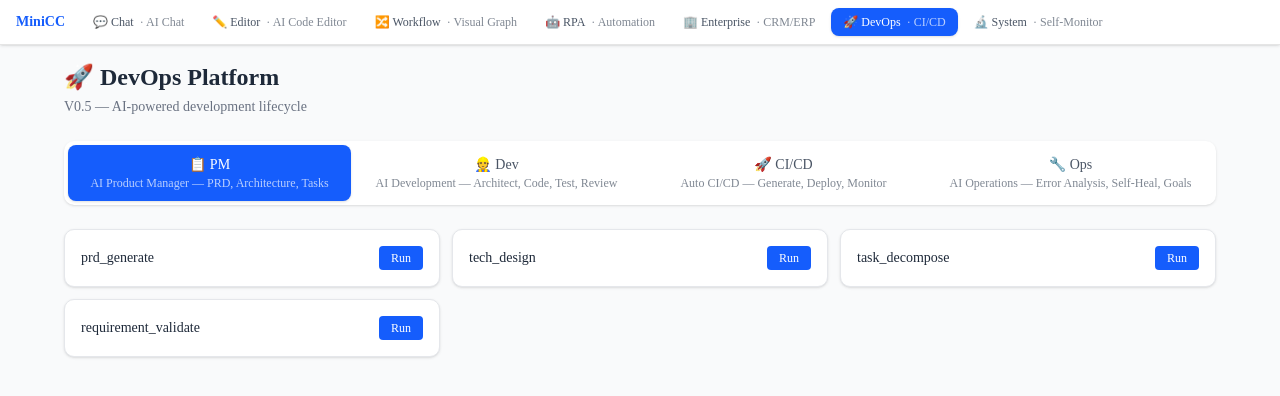
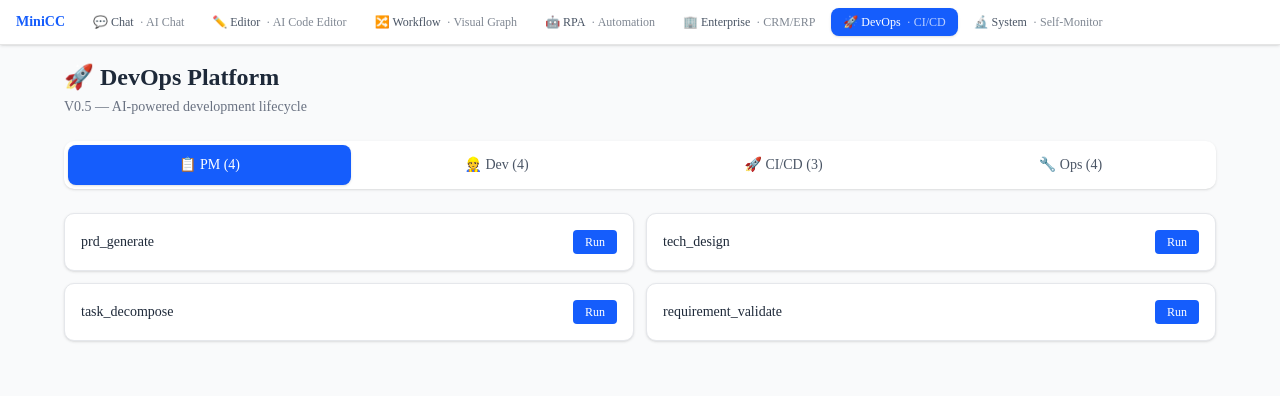
Before and after one commit to Athenavi/minicc, a Next.js app in the folder frontend/: page /devops in a window 1280 px wide. Shown: the top 396 px of the page. Built offline with nearby package versions, Linux system fonts and the light colour scheme.

Commit message:
fix: devops + system pages use real tool execution API

```diff
--- a/frontend/src/app/devops/page.tsx
+++ b/frontend/src/app/devops/page.tsx
@@ -1,40 +1,23 @@
 "use client";
 
 import { useState } from "react";
+import { useToolRunner } from "@/hooks/useToolRunner";
 
 export default function DevOpsDashboard() {
   const [activeTab, setActiveTab] = useState("pm");
   const [result, setResult] = useState("");
+  const { runTool } = useToolRunner();
 
-  const runTool = async (name: string) => {
-    setResult(`Running ${name}...`);
-    try {
-      const resp = await fetch("http://localhost:8000/api/submit", {
-        method: "POST", headers: { "Content-Type": "application/json" },
-        body: JSON.stringify({ message: `/tools ${name}`, session_id: "devops" }),
-      });
-      const data = await resp.json();
-      setResult(data.output || `Done: ${name}`);
-    } catch (err: any) { setResult(`Error: ${err.message}`); }
+  const handleRun = async (name: string) => {
+    setResult("Running...");
+    setResult(await runTool(name));
   };
 
   const tabs = [
-    {
-      id: "pm", label: "📋 PM", tools: ["prd_generate", "tech_design", "task_decompose", "requirement_validate"],
-      desc: "AI Product Manager — PRD, Architecture, Tasks",
-    },
-    {
-      id: "dev", label: "👷 Dev", tools: ["architect_agent", "coding_agent", "test_agent", "review_agent"],
-      desc: "AI Development — Architect, Code, Test, Review",
-    },
-    {
-      id: "cicd", label: "🚀 CI/CD", tools: ["ci_generate", "deploy_service", "monitor_setup"],
-      desc: "Auto CI/CD — Generate, Deploy, Monitor",
-    },
-    {
-      id: "ops", label: "🔧 Ops", tools: ["error_analyze", "self_heal", "goal_set", "goal_status"],
-      desc: "AI Operations — Error Analysis, Self-Heal, Goals",
-    },
+    { id: "pm", label: "📋 PM", tools: ["prd_generate", "tech_design", "task_decompose", "requirement_validate"] },
+    { id: "dev", label: "👷 Dev", tools: ["architect_agent", "coding_agent", "test_agent", "review_agent"] },
+    { id: "cicd", label: "🚀 CI/CD", tools: ["ci_generate", "deploy_service", "monitor_setup"] },
+    { id: "ops", label: "🔧 Ops", tools: ["error_analyze", "self_heal", "goal_set", "goal_status"] },
   ];
 
   const tab = tabs.find((t) => t.id === activeTab);
@@ -44,33 +27,26 @@ export default function DevOpsDashboard() {
       <div className="max-w-6xl mx-auto">
         <h1 className="text-2xl font-bold mb-1 text-gray-800 dark:text-gray-100">🚀 DevOps Platform</h1>
         <p className="text-sm text-gray-500 dark:text-gray-400 mb-6">V0.5 — AI-powered development lifecycle</p>
-
         <div className="flex gap-1 mb-6 bg-white dark:bg-gray-800 rounded-lg p-1 shadow-sm overflow-x-auto">
           {tabs.map((t) => (
             <button key={t.id} onClick={() => setActiveTab(t.id)}
-              className={`flex-1 px-4 py-2.5 rounded-md text-sm font-medium whitespace-nowrap transition-all ${
+              className={`flex-1 px-4 py-2.5 rounded-md text-sm font-medium whitespace-nowrap ${
                 activeTab === t.id ? "bg-blue-600 text-white shadow" : "text-gray-600 dark:text-gray-300 hover:bg-gray-100 dark:hover:bg-gray-700"
-              }`}
-            >
-              <span className="block">{t.label}</span>
-              <span className="block text-xs opacity-70 font-normal">{t.desc}</span>
-            </button>
+              }`}>{t.label} ({t.tools.length})</button>
           ))}
         </div>
-
-        <div className="grid grid-cols-1 sm:grid-cols-2 lg:grid-cols-3 gap-3 mb-6">
+        <div className="grid grid-cols-1 sm:grid-cols-2 gap-3 mb-6">
           {tab?.tools.map((name) => (
-            <div key={name} className="bg-white dark:bg-gray-800 rounded-lg p-4 shadow-sm border border-gray-200 dark:border-gray-700 hover:shadow-md transition-shadow">
+            <div key={name} className="bg-white dark:bg-gray-800 rounded-lg p-4 shadow-sm border border-gray-200 dark:border-gray-700">
               <div className="flex items-center justify-between">
                 <span className="text-sm font-mono text-gray-800 dark:text-gray-100">{name}</span>
-                <button onClick={() => runTool(name)} className="px-3 py-1 bg-blue-600 text-white text-xs rounded hover:bg-blue-700 shrink-0 ml-2">Run</button>
+                <button onClick={() => handleRun(name)} className="px-3 py-1 bg-blue-600 text-white text-xs rounded hover:bg-blue-700 shrink-0 ml-2">Run</button>
               </div>
             </div>
           ))}
         </div>
-
         {result && (
-          <div className="bg-white dark:bg-gray-800 rounded-lg p-4 shadow-sm border border-gray-200 dark:border-gray-700">
+          <div className="bg-white dark:bg-gray-800 rounded-lg p-4 shadow-sm border border-gray-200">
             <div className="flex items-center justify-between mb-2">
               <h3 className="text-sm font-semibold text-gray-700 dark:text-gray-300">Result</h3>
               <button onClick={() => setResult("")} className="text-xs text-gray-400 hover:text-gray-600">Clear</button>
```
